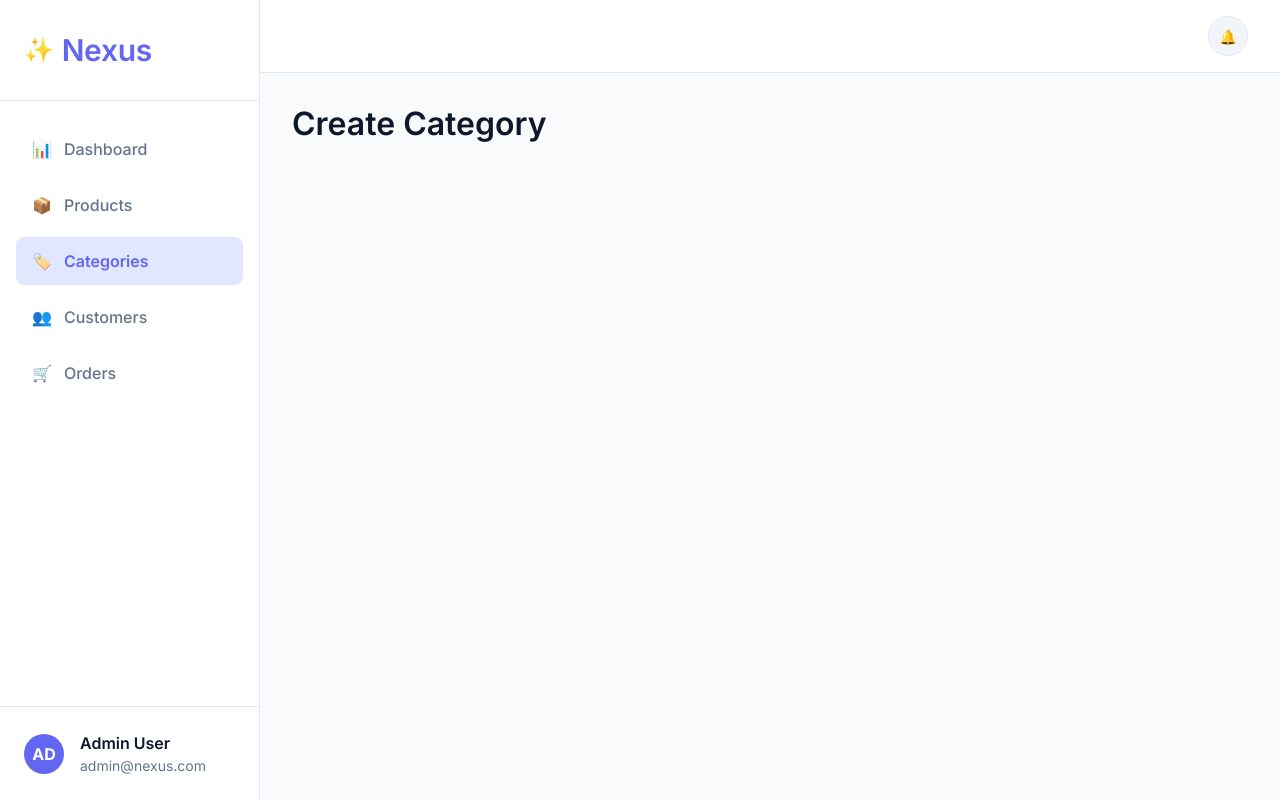
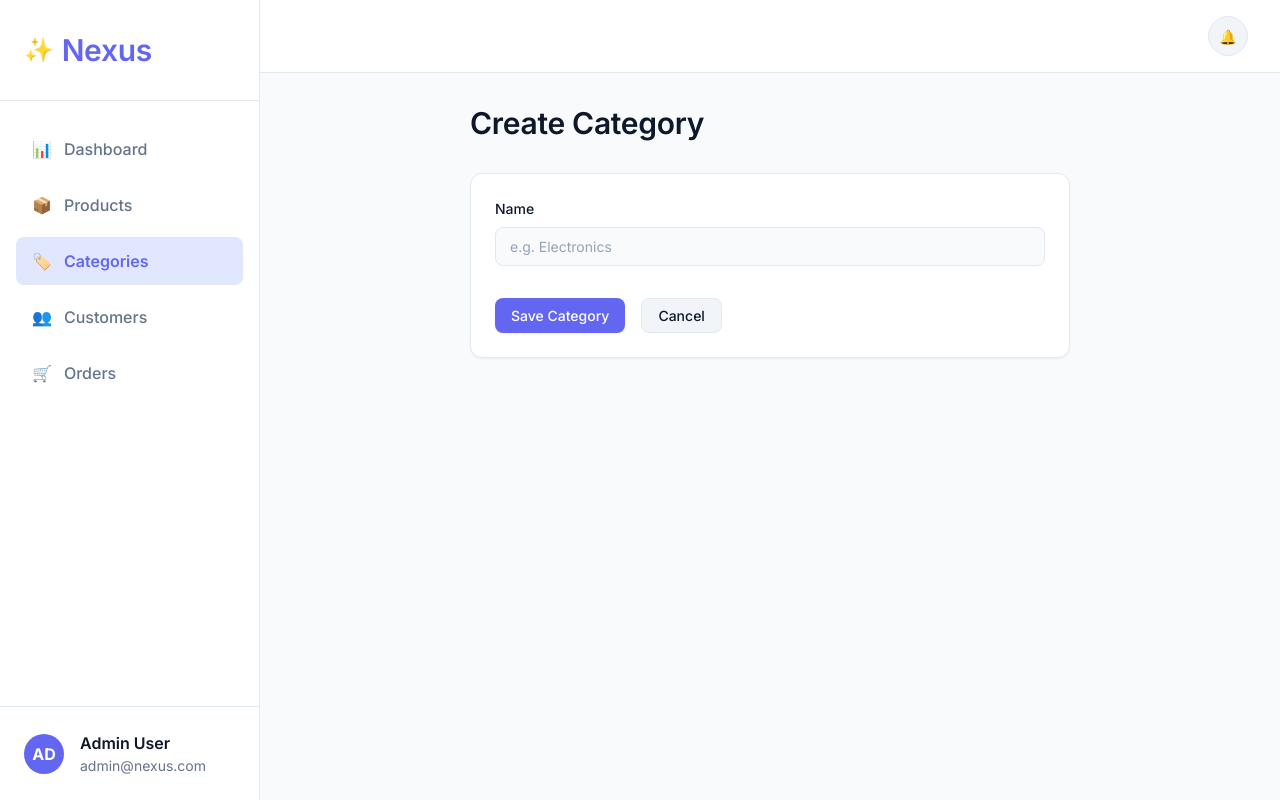
Before and after one commit to Khulape-Shital/mini_ecommerce, a React (Vite) app in the folder frontend/: page /categories/new in a window 1280 px wide. Built offline with nearby package versions, Linux system fonts and the light colour scheme; no server answers.

Commit message:
feat: implement category creation feature

```diff
--- a/frontend/src/api/category.ts
+++ b/frontend/src/api/category.ts
@@ -6,4 +6,8 @@ export const categoryApi = {
     const response = await apiClient.get<{ success: boolean; data: Category[] }>('/categories');
     return response.data;
   },
+  createCategory: async (data: { name: string }): Promise<{ success: boolean; data: Category }> => {
+    const response = await apiClient.post<{ success: boolean; data: Category }>('/categories', data);
+    return response.data;
+  },
 };
--- a/frontend/src/pages/categories/CategoryCreate.tsx
+++ b/frontend/src/pages/categories/CategoryCreate.tsx
@@ -1,5 +1,79 @@
+import React from 'react';
+import { useMutation, useQueryClient } from '@tanstack/react-query';
+import { useNavigate } from 'react-router-dom';
+import { useForm } from 'react-hook-form';
+import { zodResolver } from '@hookform/resolvers/zod';
+import { z } from 'zod';
+import { categoryApi } from '../../api/category';
 
+const createCategorySchema = z.object({
+  name: z.string().min(1, 'Category name is required').max(100, 'Name must be 100 characters or less'),
+});
+
+type CreateCategoryInput = z.infer<typeof createCategorySchema>;
 
 export const CategoryCreate: React.FC = () => {
-  return <div><h1>Create Category</h1></div>;
+  const navigate = useNavigate();
+  const queryClient = useQueryClient();
+
+  const { register, handleSubmit, formState: { errors } } = useForm<CreateCategoryInput>({
+    resolver: zodResolver(createCategorySchema)
+  });
+
+  const mutation = useMutation({
+    mutationFn: (data: CreateCategoryInput) => categoryApi.createCategory(data),
+    onSuccess: () => {
+      queryClient.invalidateQueries({ queryKey: ['categories'] });
+      navigate('/categories');
+    },
+  });
+
+  const onSubmit = (data: CreateCategoryInput) => {
+    mutation.mutate(data);
+  };
+
+  return (
+    <div className="animate-fade-in" style={{ maxWidth: '600px', margin: '0 auto' }}>
+      <div className="page-header">
+        <h1 className="text-h2">Create Category</h1>
+      </div>
+
+      <div className="card">
+        <form onSubmit={handleSubmit(onSubmit)} className="flex flex-col gap-4">
+          <div className="form-group">
+            <label className="form-label">Name</label>
+            <input
+              {...register('name')}
+              className="form-input"
+              placeholder="e.g. Electronics"
+            />
+            {errors.name && <span style={{ color: 'var(--danger)', fontSize: '0.875rem' }}>{errors.name.message}</span>}
+          </div>
+
+          {mutation.isError && (
+            <div style={{ color: 'var(--danger)', padding: '1rem', background: 'var(--bg-tertiary)', borderRadius: 'var(--radius-md)', border: '1px solid var(--danger)' }}>
+              Failed to create category. {mutation.error instanceof Error ? mutation.error.message : ''}
+            </div>
+          )}
+
+          <div className="flex gap-4 mt-4">
+            <button
+              type="submit"
+              className="btn btn-primary"
+              disabled={mutation.isPending}
+            >
+              {mutation.isPending ? 'Saving...' : 'Save Category'}
+            </button>
+            <button
+              type="button"
+              className="btn btn-secondary"
+              onClick={() => navigate('/categories')}
+            >
+              Cancel
+            </button>
+          </div>
+        </form>
+      </div>
+    </div>
+  );
 };
```
